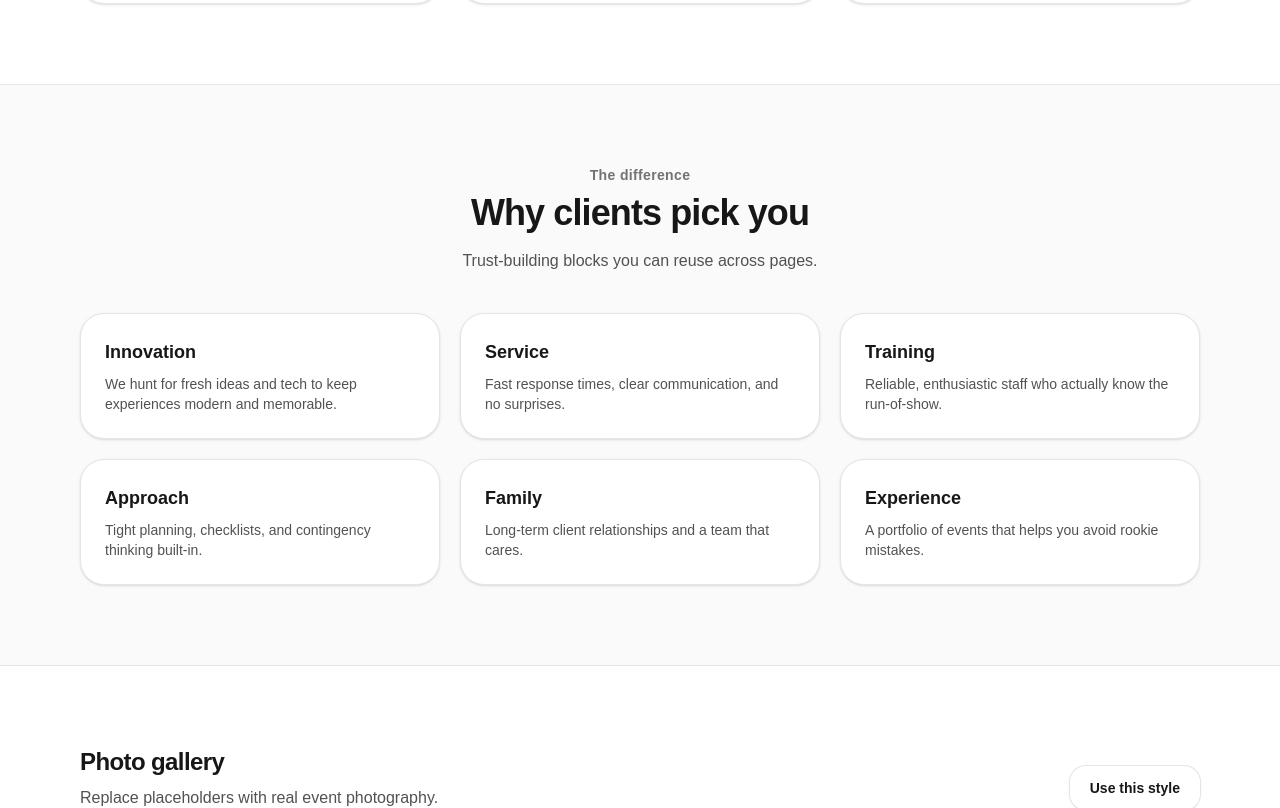
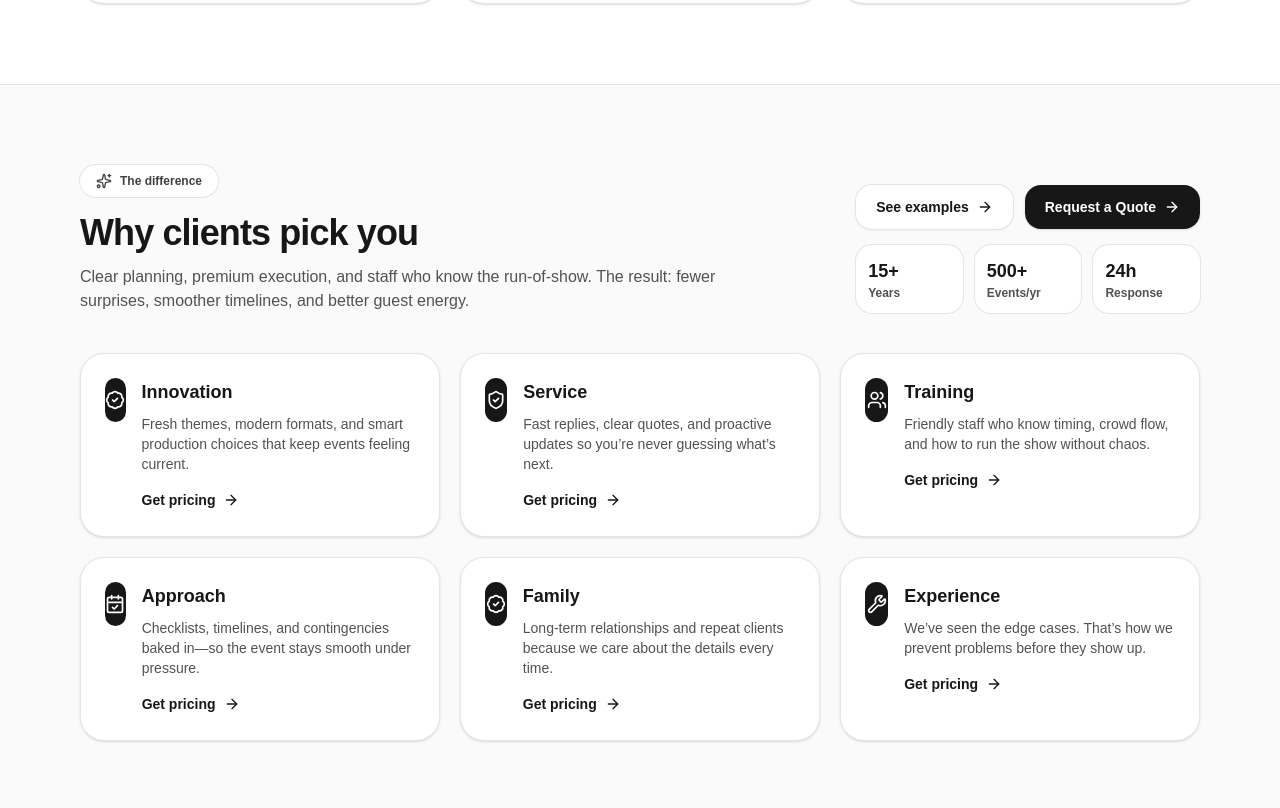
Before and after one commit to Hxmabb/event-planner-toronto, a Next.js app: page / in a window 1280 px wide. Shown: the part 5622-6430 px from the top of the page. Built offline with nearby package versions, Linux system fonts and the light colour scheme.

Commit message:
Improve Why clients pick you section

```diff
--- a/app/page.tsx
+++ b/app/page.tsx
@@ -6,7 +6,7 @@ Each dropdown item scrolls to a dedicated section with real content.
 */
 "use client";
 import React, { useEffect, useRef, useState } from "react";
-import { ArrowRight, ChevronDown, Mail, MapPin, Phone, Star } from "lucide-react";
+import { ArrowRight, ChevronDown, Mail, MapPin, Phone, Star, Sparkles, ShieldCheck, Users, CalendarCheck, BadgeCheck, Wrench } from "lucide-react";
 
 // --- tiny helpers ---
 function cn(...classes: Array<string | false | null | undefined>) {
@@ -561,24 +561,117 @@ export default function Page() {
       </section>
 
       {/* Values */}
-      <section className="border-t border-neutral-200 bg-neutral-50">
-        <div className="mx-auto max-w-6xl px-4 py-14 md:py-20">
-          <SectionTitle
-            eyebrow="The difference"
-            title="Why clients pick you"
-            subtitle="Trust-building blocks you can reuse across pages."
-          />
+<section className="relative overflow-hidden border-t border-neutral-200 bg-neutral-50">
+  {/* soft background glow */}
+  <div className="pointer-events-none absolute inset-0 -z-10">
+    <div className="absolute -left-24 top-10 h-72 w-72 rounded-full bg-white/60 blur-2xl" />
+    <div className="absolute -right-24 bottom-10 h-80 w-80 rounded-full bg-white/60 blur-2xl" />
+  </div>
 
-          <div className="mt-10 grid gap-5 sm:grid-cols-2 lg:grid-cols-3">
-            {VALUES.map((v) => (
-              <Card key={v.title}>
-                <div className="text-lg font-bold">{v.title}</div>
-                <p className="mt-2 text-sm text-neutral-600">{v.desc}</p>
-              </Card>
-            ))}
+  <div className="mx-auto max-w-6xl px-4 py-14 md:py-20">
+    <div className="grid items-end gap-8 md:grid-cols-12">
+      <div className="md:col-span-7">
+        <div className="inline-flex items-center gap-2 rounded-full bg-white px-4 py-2 text-xs font-semibold text-neutral-700 ring-1 ring-neutral-200">
+          <Sparkles className="h-4 w-4" />
+          The difference
+        </div>
+
+        <h2 className="mt-4 text-3xl font-semibold tracking-tight text-neutral-900 sm:text-4xl">
+          Why clients pick you
+        </h2>
+
+        <p className="mt-3 max-w-2xl text-base text-neutral-600">
+          Clear planning, premium execution, and staff who know the run-of-show.
+          The result: fewer surprises, smoother timelines, and better guest energy.
+        </p>
+      </div>
+
+      <div className="md:col-span-5 md:justify-self-end">
+        <div className="flex flex-wrap gap-3">
+          <Button variant="secondary" href="#gallery">
+            See examples <ArrowRight className="ml-2 h-4 w-4" />
+          </Button>
+          <Button href="#quote">
+            Request a Quote <ArrowRight className="ml-2 h-4 w-4" />
+          </Button>
+        </div>
+
+        <div className="mt-4 grid grid-cols-3 gap-3">
+          <div className="rounded-2xl bg-white p-3 ring-1 ring-neutral-200">
+            <div className="text-lg font-extrabold text-neutral-900">15+</div>
+            <div className="text-xs font-semibold text-neutral-600">Years</div>
+          </div>
+          <div className="rounded-2xl bg-white p-3 ring-1 ring-neutral-200">
+            <div className="text-lg font-extrabold text-neutral-900">500+</div>
+            <div className="text-xs font-semibold text-neutral-600">Events/yr</div>
+          </div>
+          <div className="rounded-2xl bg-white p-3 ring-1 ring-neutral-200">
+            <div className="text-lg font-extrabold text-neutral-900">24h</div>
+            <div className="text-xs font-semibold text-neutral-600">Response</div>
           </div>
         </div>
-      </section>
+      </div>
+    </div>
+
+    <div className="mt-10 grid gap-5 sm:grid-cols-2 lg:grid-cols-3">
+      {[
+        {
+          title: "Innovation",
+          desc: "Fresh themes, modern formats, and smart production choices that keep events feeling current.",
+          Icon: BadgeCheck,
+        },
+        {
+          title: "Service",
+          desc: "Fast replies, clear quotes, and proactive updates so you’re never guessing what’s next.",
+          Icon: ShieldCheck,
+        },
+        {
+          title: "Training",
+          desc: "Friendly staff who know timing, crowd flow, and how to run the show without chaos.",
+          Icon: Users,
+        },
+        {
+          title: "Approach",
+          desc: "Checklists, timelines, and contingencies baked in—so the event stays smooth under pressure.",
+          Icon: CalendarCheck,
+        },
+        {
+          title: "Family",
+          desc: "Long-term relationships and repeat clients because we care about the details every time.",
+          Icon: BadgeCheck,
+        },
+        {
+          title: "Experience",
+          desc: "We’ve seen the edge cases. That’s how we prevent problems before they show up.",
+          Icon: Wrench,
+        },
+      ].map((v) => (
+        <div
+          key={v.title}
+          className="group rounded-3xl border border-neutral-200 bg-white p-6 shadow-sm transition hover:-translate-y-1 hover:shadow-md"
+        >
+          <div className="flex items-start gap-4">
+            <div className="grid h-11 w-11 place-items-center rounded-2xl bg-neutral-900 text-white">
+              <v.Icon className="h-5 w-5" />
+            </div>
+
+            <div className="min-w-0">
+              <div className="text-lg font-bold text-neutral-900">{v.title}</div>
+              <p className="mt-2 text-sm text-neutral-600">{v.desc}</p>
+
+              <a
+                href="#quote"
+                className="mt-4 inline-flex items-center text-sm font-semibold text-neutral-900"
+              >
+                Get pricing <ArrowRight className="ml-2 h-4 w-4" />
+              </a>
+            </div>
+          </div>
+        </div>
+      ))}
+    </div>
+  </div>
+</section>
 
       {/* Gallery */}
       <section id="gallery" className="scroll-mt-28 border-t border-neutral-200">
```
